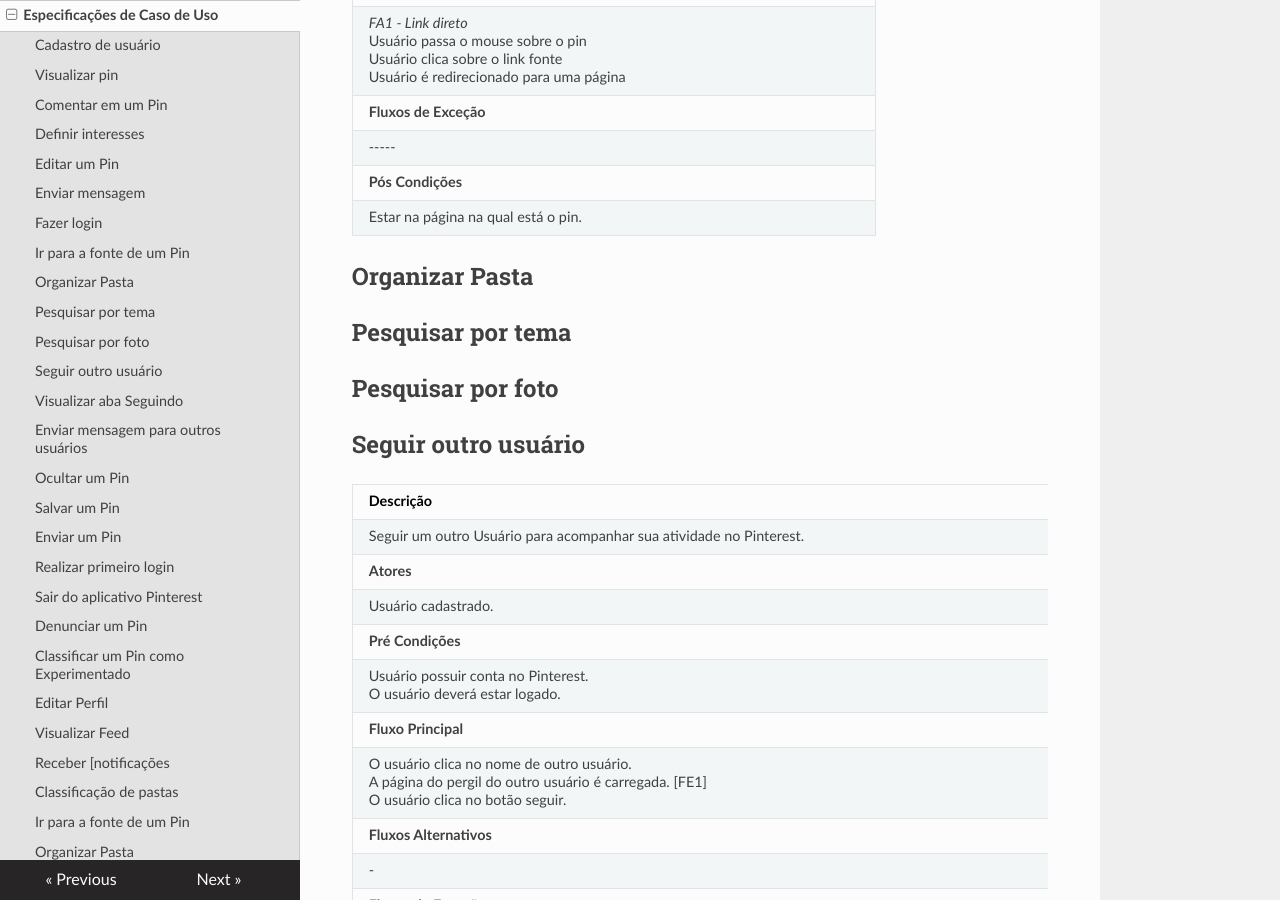
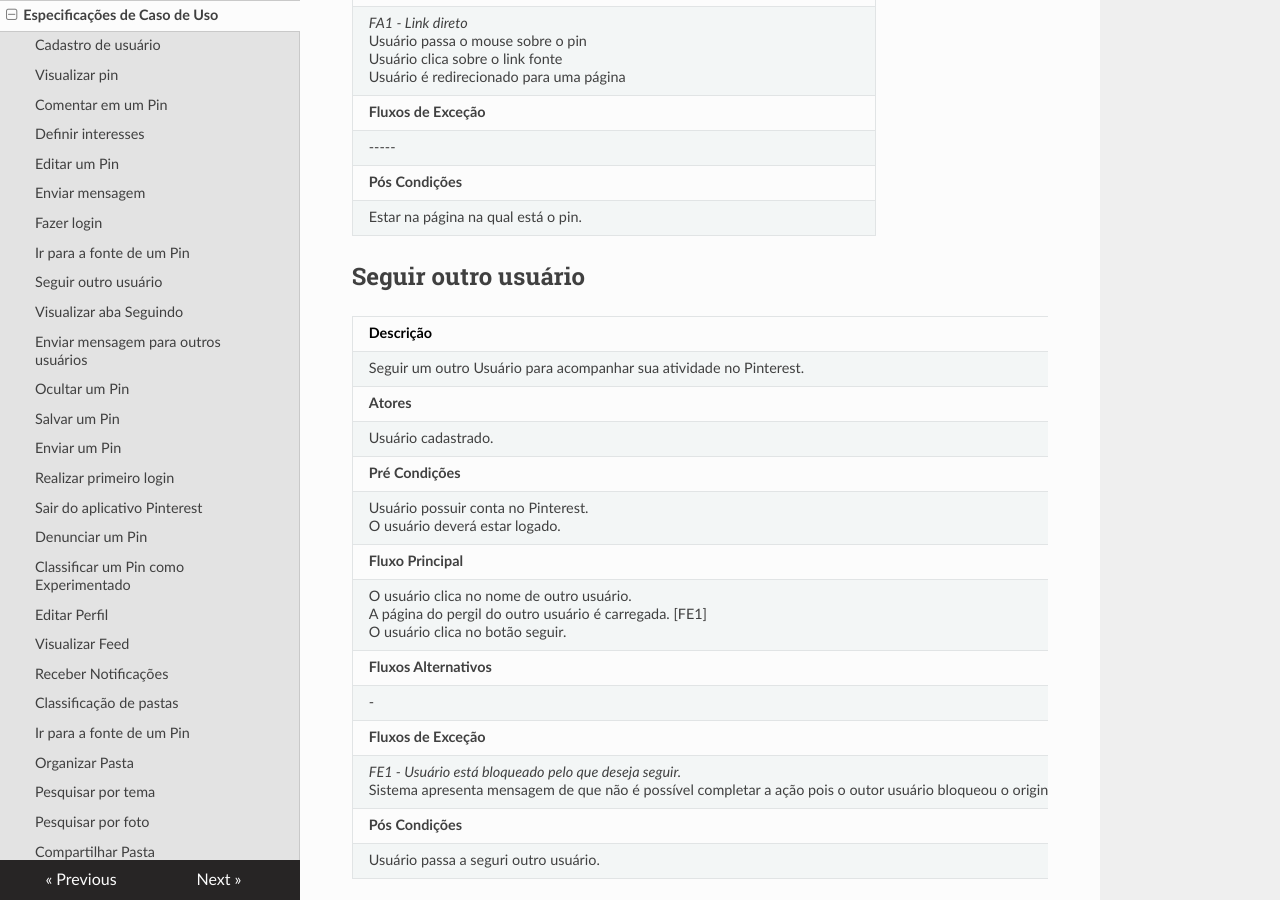
Before and after one commit to joberthrogers18/2018.2-Requisitos-Pinterest, an MkDocs documentation site: the page built from docs/especificacoes_caso_uso.md, in a window 1280 px wide and 900 px high, scrolled down 6393 px. Built offline with MkDocs 1.6.1, drawn with Linux system fonts in a browser that asks for light colours; nearby versions of some CDN libraries; old or Windows-style settings are respelled for this version of MkDocs; some of the changed text lies outside the part shown.

Commit message:
Removing duplicated titles

```diff
--- a/docs/especificacoes_caso_uso.md
+++ b/docs/especificacoes_caso_uso.md
@@ -146,15 +146,6 @@
 | ----- |
 | **Pós Condições**|
 | Estar na página na qual está o pin. |
-
-## Organizar Pasta
-
-
-## Pesquisar por tema
-
-
-## Pesquisar por foto
-
 
 ## Seguir outro usuário
 
@@ -327,7 +318,7 @@
 ## Visualizar Feed
 
 
-## Receber [notificações
+## Receber Notificações
 
 
 ## Classificação de pastas
```
Also changed, not shown: docs/diagramas_caso_uso.md (+1 -4 lines).
